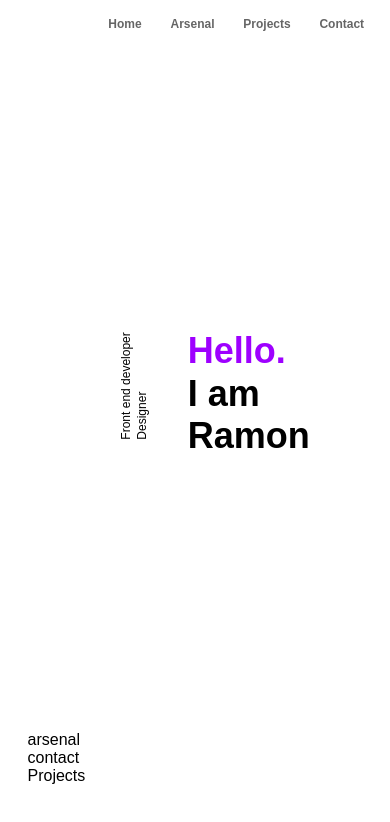
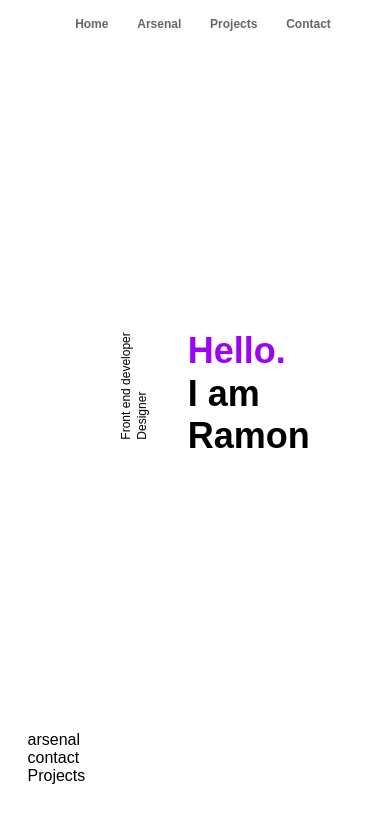
Before and after one commit to RamonMauricioDev/portifolio, a Next.js app: page / in a window 390 px wide. Shown: the top 822 px of the page. Built offline with nearby package versions, Linux system fonts and the light colour scheme.

Commit message:
Centralize for lower width screens.

```diff
--- a/src/app/components/header/header.css
+++ b/src/app/components/header/header.css
@@ -20,3 +20,9 @@
     color: var(--primary-color);
     transition: 0.3s;
 }
+
+@media screen and (max-width: 800px){
+    .header{
+        justify-content: center;
+    }
+}
```
